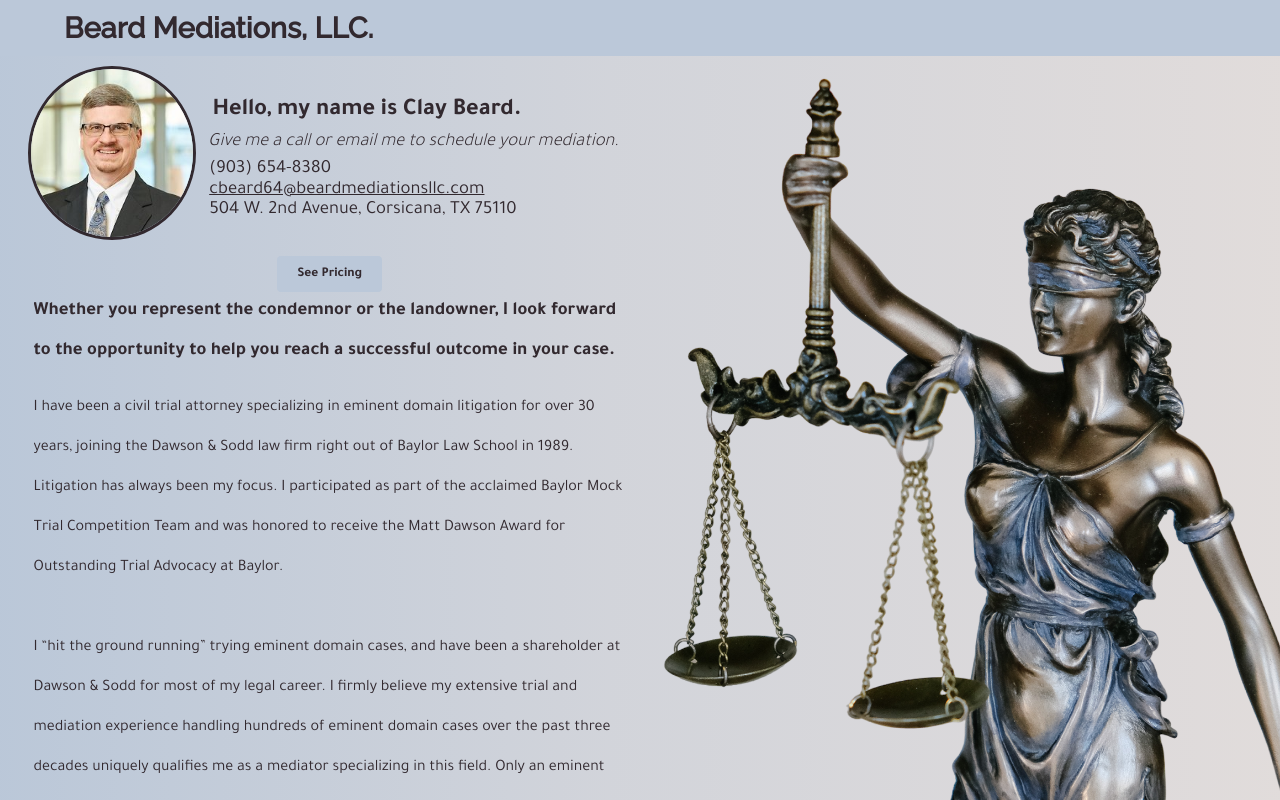
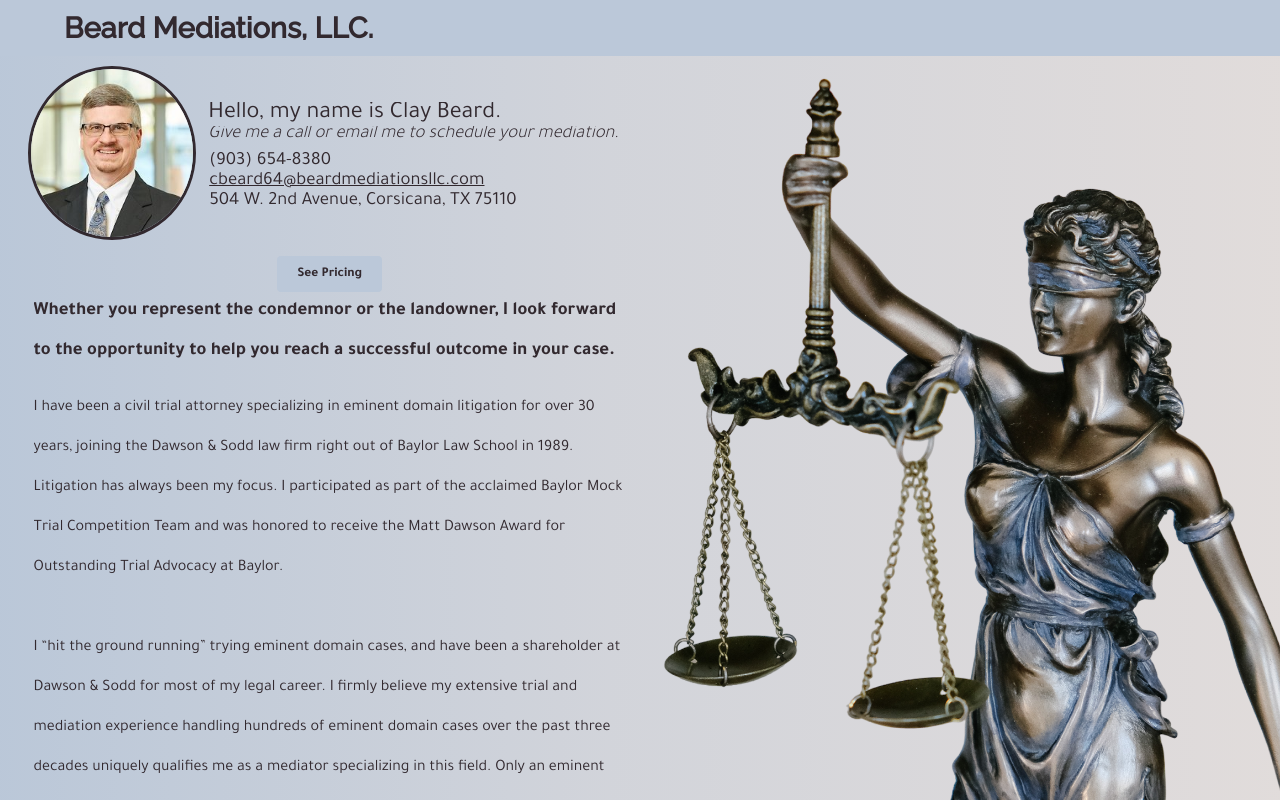
Before and after one commit to h-elliot/beard-mediations, a React (Create React App) app: page / in a window 1280 px wide. Built offline with nearby package versions, Linux system fonts and the light colour scheme.

Commit message:
add mailto emails

```diff
--- a/package.json
+++ b/package.json
@@ -14,6 +14,7 @@
 		"react-dom": "^18.2.0",
 		"react-helmet": "^6.1.0",
 		"react-helmet-async": "^1.3.0",
+		"react-router-dom": "^6.14.2",
 		"react-scripts": "5.0.1",
 		"react-tabs": "^6.0.2",
 		"web-vitals": "^2.1.4"
--- a/src/components/Card.js
+++ b/src/components/Card.js
@@ -17,7 +17,7 @@
 				<ul className='Profile-contact'>
 					<li id='Contact-phone'>(903) 654-8380</li>
 					<li id='Contact-email'>
-						<a href='cbeard64@beardmediationsllc.com'>
+						<a href='mailto:cbeard64@beardmediationsllc.com'>
 							cbeard64@beardmediationsllc.com
 						</a>
 					</li>
--- a/src/components/Footer.js
+++ b/src/components/Footer.js
@@ -7,7 +7,7 @@
 			<footer className='Footer-all'>
 				<ul className='Footer-text'>
 					<li className='Footer-text-items' id='Credit-1'>
-						Code by <a href='hunter.e.canavan@gmail.com'>Rook Elliot</a>
+						Code by <a href='mailto:hunter.e.canavan@gmail.com'>Rook Elliot</a>
 					</li>
 					<li className='Footer-text-items' id='Credit-2'>
 						Copyright 2023
--- a/src/styles/Card.css
+++ b/src/styles/Card.css
@@ -7,9 +7,9 @@
 	display: flex;
 	flex-flow: row nowrap;
 	justify-content: center;
+	align-items: space-evenly;
 
 	overflow: hidden;
-
 }
 
 .Profile-image {
@@ -20,8 +20,6 @@
 	border: 3px solid #32292F;
 
 }
-
-/* CARD TEXT  */
 
 .Card-text {
 	display: flex;
@@ -39,8 +37,9 @@
 .Card-title {
 	text-align: left;
 	margin: 0;
-	height: auto;
-	padding: 1%;
+	height: min-content;
+	line-height: 100%;
+	font-weight: 500;
 }
 
 .Card-subtitle {
@@ -48,13 +47,12 @@
 	font-weight: 300;
 	font-style: italic;
 	text-align: left;
+	line-height: 100%;
 
 	height: auto;
-	padding: 0;
 	margin: 0 0 1% 0;
 	font-size: calc(8pt + 1vmin);
 
-	/* padding: 1%; */
 }
 
 .Profile-contact ul {
@@ -64,12 +62,10 @@
 	flex-flow: column;
 	justify-content: space-evenly;
 
-	/* padding: 1%; */
 }
 
 .Profile-contact li {
 	height: fit-content;
-	/* padding: 0; */
 	max-height: 25%;
 	font-size: calc(8pt + 1vmin);
 	list-style-type: none;
```
Also changed, not shown: 1 other file (tests, documents, lock files or other folders).
